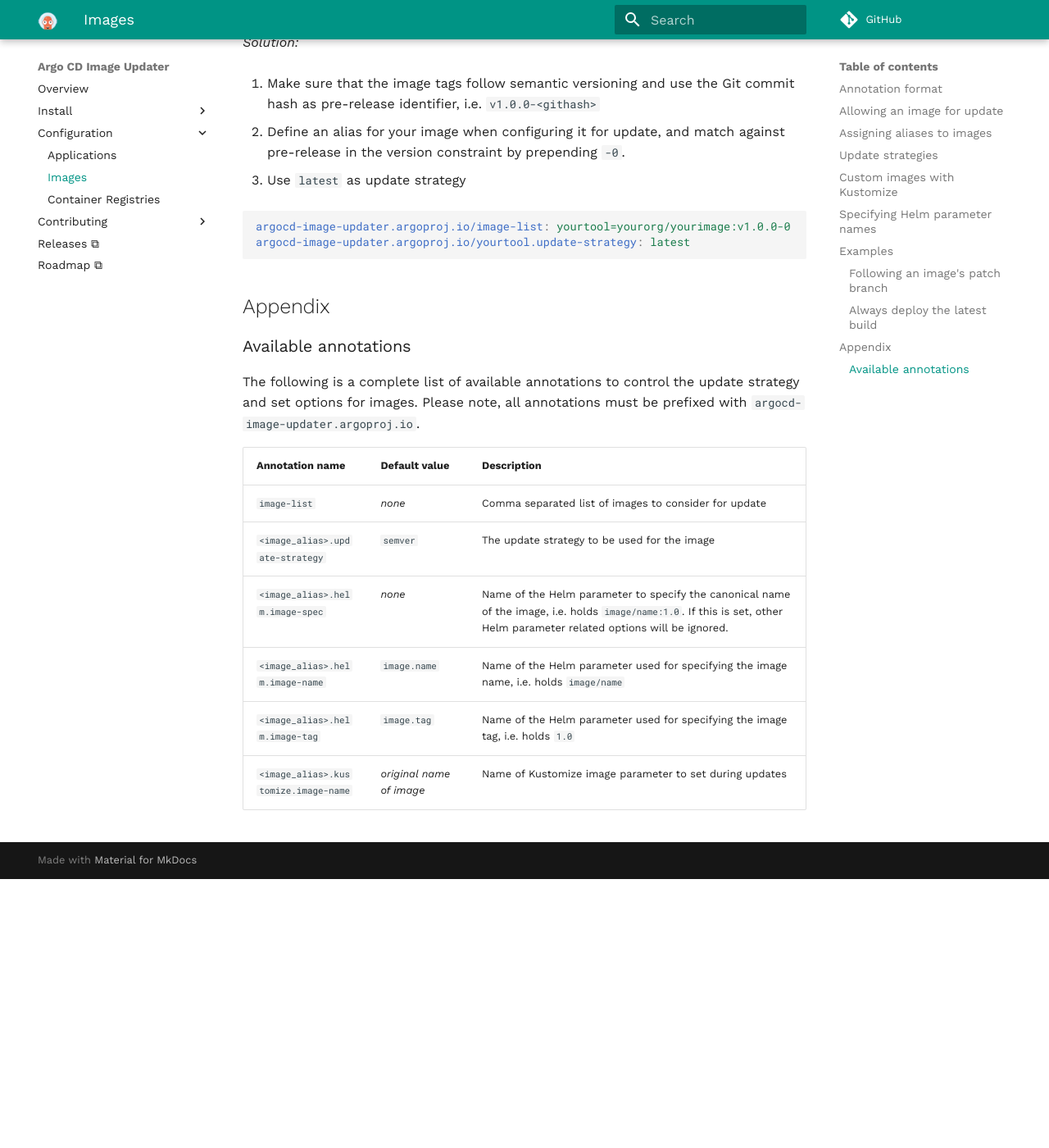
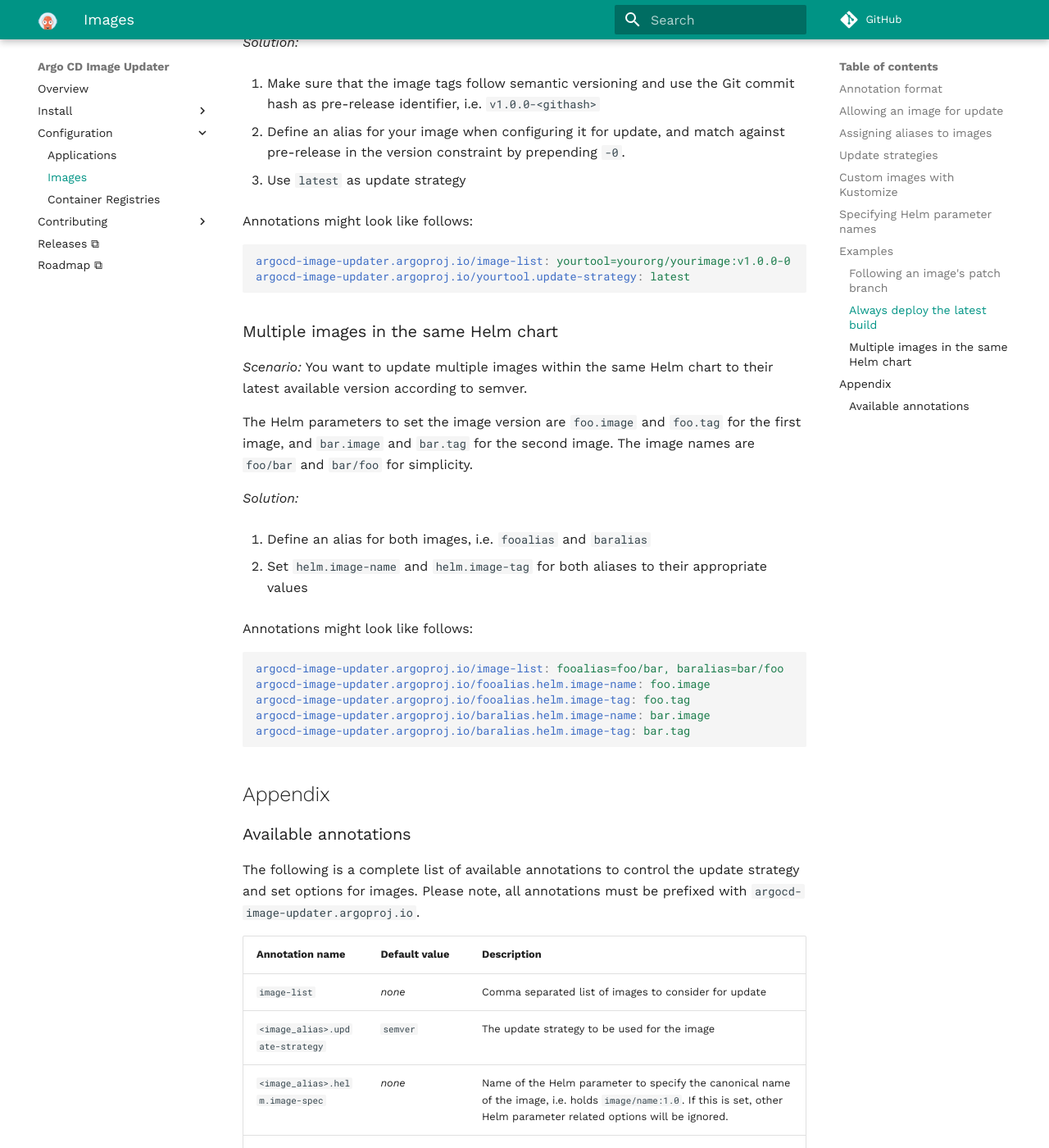
Before and after one commit to argoproj-labs/argocd-image-updater, an MkDocs documentation site: the page built from docs/configuration/images.md, in a window 1280 px wide and 1400 px high, scrolled down 4093 px. Shown: the whole window at 82% size. Built offline with MkDocs 1.6.1 and Material for MkDocs 9.7.7, drawn with Linux system fonts in a browser that asks for light colours; comment, search, counter and statistics services are not loaded; before the commit the page ends 5165 px from its top, so only the background shows below that.

Commit message:
Update docs

````diff
--- a/docs/configuration/images.md
+++ b/docs/configuration/images.md
@@ -198,9 +198,38 @@ some identifier (i.e. the hash of the Git commit) in the tag.
 
 3. Use `latest` as update strategy
 
+Annotations might look like follows:
+
 ```yaml
 argocd-image-updater.argoproj.io/image-list: yourtool=yourorg/yourimage:v1.0.0-0
 argocd-image-updater.argoproj.io/yourtool.update-strategy: latest
+```
+
+### Multiple images in the same Helm chart
+
+*Scenario:* You want to update multiple images within the same Helm chart to
+their latest available version according to semver.
+
+The Helm parameters to set the image version
+are `foo.image` and `foo.tag` for the first image, and `bar.image` and
+`bar.tag` for the second image. The image names are `foo/bar` and `bar/foo`
+for simplicity.
+
+*Solution:*
+
+1. Define an alias for both images, i.e. `fooalias` and `baralias`
+
+2. Set `helm.image-name` and `helm.image-tag` for both aliases to their
+   appropriate values
+
+Annotations might look like follows:
+
+```yaml
+argocd-image-updater.argoproj.io/image-list: fooalias=foo/bar, baralias=bar/foo
+argocd-image-updater.argoproj.io/fooalias.helm.image-name: foo.image
+argocd-image-updater.argoproj.io/fooalias.helm.image-tag: foo.tag
+argocd-image-updater.argoproj.io/baralias.helm.image-name: bar.image
+argocd-image-updater.argoproj.io/baralias.helm.image-tag: bar.tag
 ```
 
 ## Appendix
````
Also changed, not shown: README.md (+6 -1 lines).
